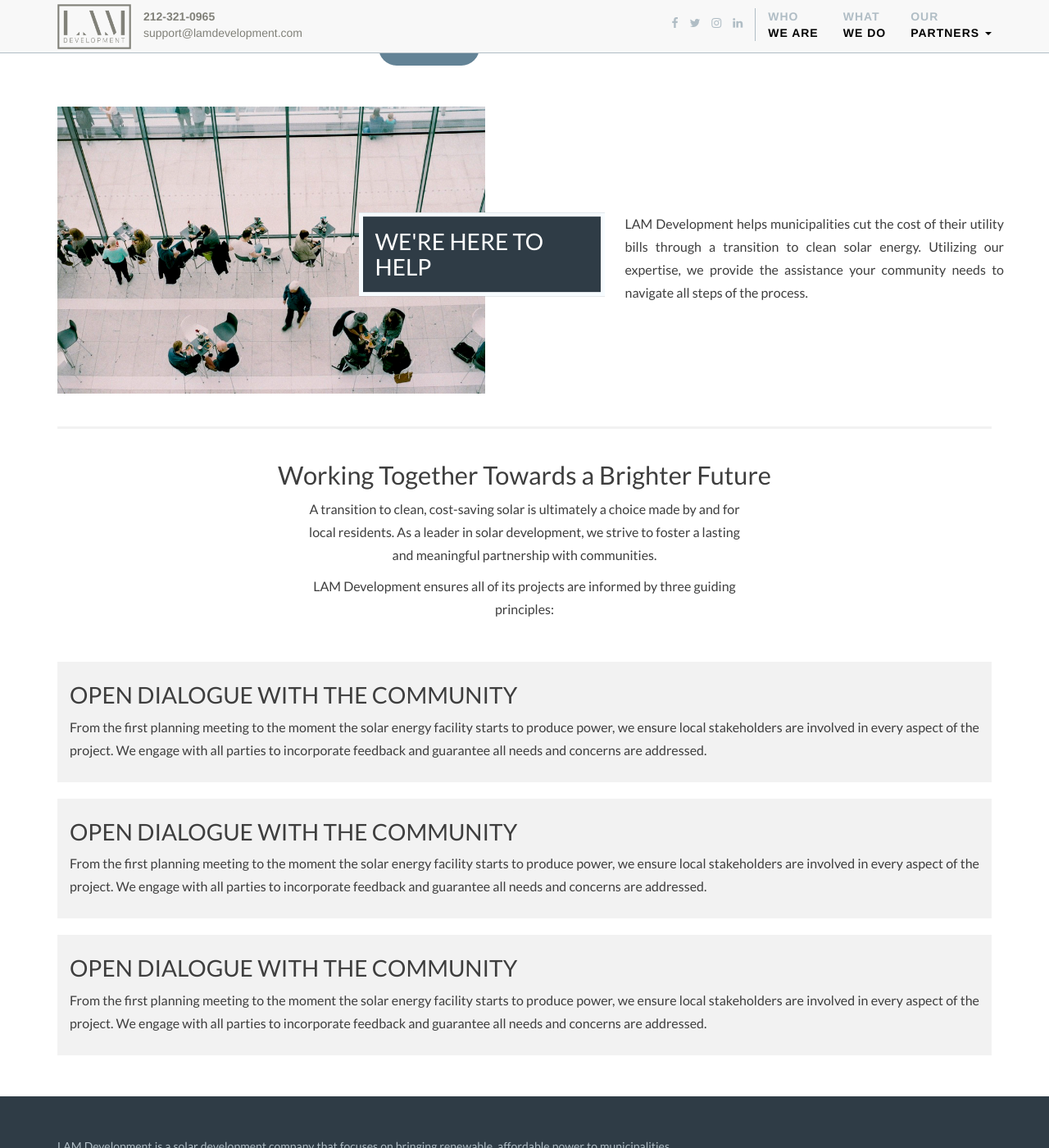
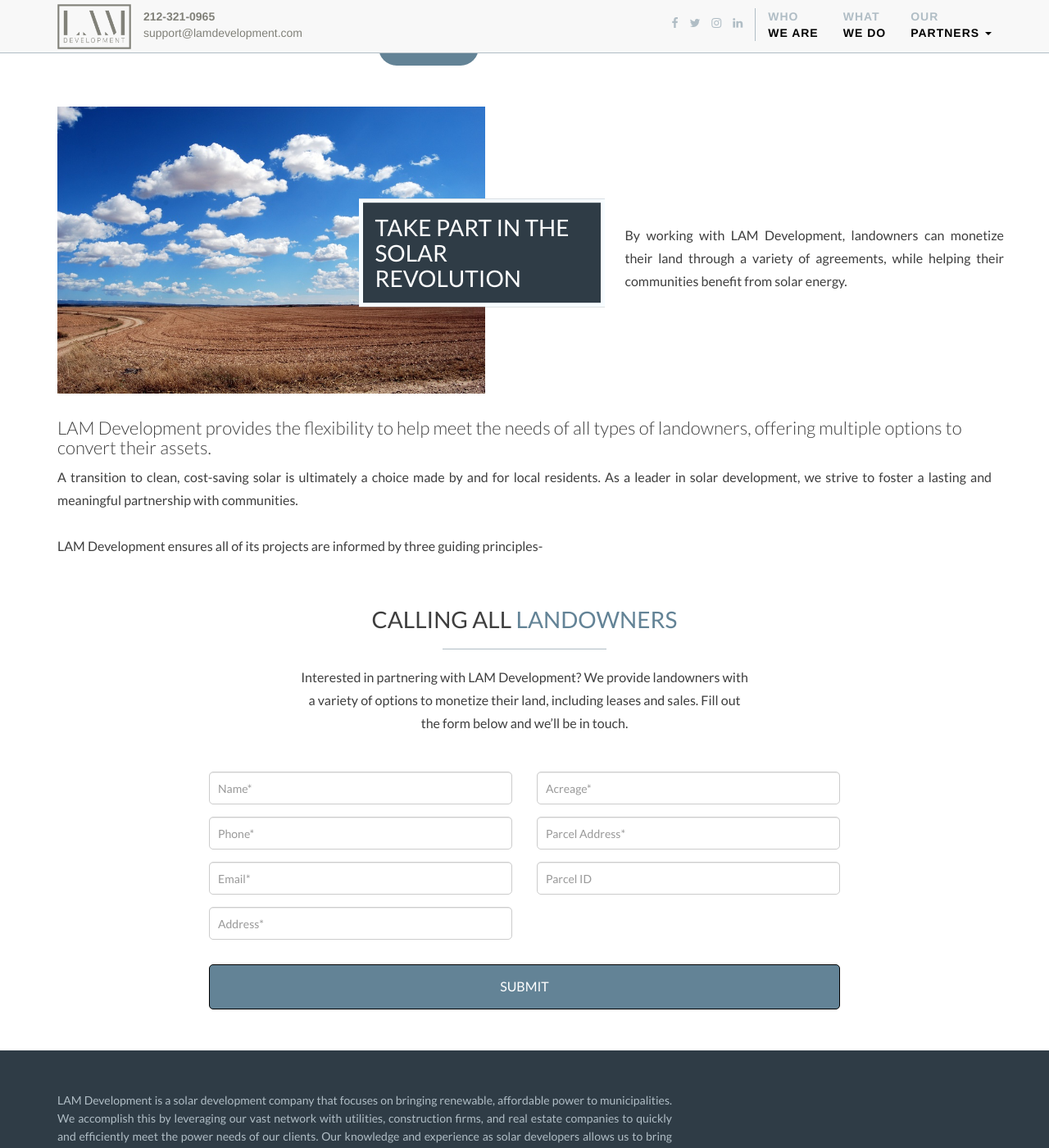
Before and after one commit to tstrand/lamdevelopment, a Jekyll site: the page built from partners.markdown, in a window 1280 px wide and 1400 px high, scrolled down 319 px. Shown: the whole window at 82% size. Built offline with Jekyll 4.4.1, drawn with Linux system fonts in a browser that asks for light colours; nearby versions of some CDN libraries.

Commit message:
partners page updates

```diff
--- a/_layouts/index.html
+++ b/_layouts/index.html
@@ -124,7 +124,7 @@
             <div class="col-lg-4 col-md-4 col-sm-4">
                 <div class="partner">
                     <div class="hovereffect">
-                        <img class="img-responsive" src="/img/land.jpeg" alt="">
+                        <img class="img-responsive" src="/img/land.jpg" alt="">
                         <a href="/partners#landowners" class="overlay">
                             <h2>Landowners</h2>
                         </a>
--- a/_layouts/partners.html
+++ b/_layouts/partners.html
@@ -4,8 +4,8 @@
 
 <div class="center">
     <ul class="nav nav-pills">
-        <li class="active"><a data-toggle="pill" href="#home">Communities</a></li>
-        <li><a data-toggle="pill" href="/partners#landowners">Landowners</a></li>
+        <li class="active"><a data-toggle="pill" href="/partners#landowners">Landowners</a></li>
+        <li><a data-toggle="pill" href="/partners#communities">Communities</a></li>
         <li><a data-toggle="pill" href="/partners#utilities">Utilities</a></li>
     </ul>
 </div>
@@ -13,30 +13,88 @@
 <div class="subsection-break"></div>
 
 <div class="tab-content">
-    <div id="home" class="tab-pane fade in active">
+    <div id="landowners" class="tab-pane fade in active">
         <div class="row">
             <div class="col-lg-7 col-md-6">
-                <div class="img-bullet" style="background-image: url(/img/people.jpg);"></div>
+                <div class="img-bullet" style="background-image: url(/img/land.jpg);"></div>
                 <h4 class="background bg-darkgrey white offset-right">{{ page.subsection1-title }}</h4>
             </div>
             <div class="col-lg-5 col-md-6">
                 <div class="text-bullet">
-                   <p class="vertical-center">{{page.subsection1-body }}</p>
+                   <p class="vertical-center">{{ page.subsection1-body }}</p>
+               </div>
+            </div>
+        </div>
+        <div class="row">
+            <div class="col-lg-12">
+                <h5 class="lowercase">{{ page.subsection1-title-2 }}</h5>
+                <p>{{ page.subsection1-body-2 }}</p>
+            </div>
+        </div>
+        <div class="subsection-break"></div>
+
+        <div class="row">
+            <div class="col-xs-12">
+                <h4 class="center">Calling all <span class="blue">Landowners<span></h4>
+                <hr class="divider">
+                <p class="center">Interested in partnering with LAM Development? We provide landowners with a variety of options to monetize their land, including leases and sales. Fill out the form below and we’ll be in touch.</p>
+            </div>
+        </div>
+        <div class="row">
+            <form id="contactForm" name="contactForm" action="">
+                <fieldset>
+                    <div class="col-lg-6 col-md-6 col-sm-6 pad-left">
+                        <div class="form-group">
+                            <input name="name" type="text" class="form-control" id="formName" placeholder="Name*" required>
+                            <input name="phone" type="text" class="form-control" id="formPhone" placeholder="Phone*" required>
+                            <input name="email" type="email" class="form-control" id="formEmail" placeholder="Email*" required>
+                            <input name="address" type="text" class="form-control" id="formAddress" placeholder="Address*" required>
+                        </div>
+                    </div>
+                    <div class="col-lg-6 col-md-6 col-sm-6 pad-right">
+                        <div class="form-group">
+                            <input name="acreage" type="text" class="form-control" id="formAcreage" placeholder="Acreage*" required>
+                            <input name="parcel" type="text" class="form-control" id="formParcel" placeholder="Parcel Address*" required>
+                            <input name="parcelID" type="text" class="form-control" id="formParcelID" placeholder="Parcel ID">
+                            <input type="hidden" name="_subject" value="New Landowner Submission"/>
+                            {% if jekyll.environment == 'development' %}
+                            <input type="hidden" name="_sendto" id="_sendto" value="tylermstrand@gmail.com"/>
+                            {% else %}
+                            <input type="hidden" name="_sendto" id="_sendto" value="{{ page.form-recipient-email }}" />
+                            {% endif %}
+                        </div>
+                    </div>
+                    <div class="col-xs-12 pad-left pad-right">
+                        <input type="submit" id="form-submit" class="form-submit" value="Submit">
+                    </div>
+                </fieldset>
+            </form>
+        </div>
+    </div>
+
+    <div id="communities" class="tab-pane fade">
+        <div class="row">
+            <div class="col-lg-7 col-md-6">
+                <div class="img-bullet" style="background-image: url(/img/people.jpg);"></div>
+                <h4 class="background bg-darkgrey white offset-right">{{ page.subsection2-title }}</h4>
+            </div>
+            <div class="col-lg-5 col-md-6">
+                <div class="text-bullet">
+                   <p class="vertical-center">{{page.subsection2-body }}</p>
                </div>
             </div>
         </div>
         <hr class="bullet-divider">
         <div class="row">
-            <h3 class="center lowercase">Working Together Towards a Brighter Future</h3>
-            <p class="center">A transition to clean, cost-saving solar is ultimately a choice made by and for local residents. As a leader in solar development, we strive to foster a lasting and meaningful partnership with communities.</p>
-            <p class="center">LAM Development ensures all of its projects are informed by three guiding principles:</p>
+            <h3 class="center lowercase">{{ page.subsection2-title-2 }}</h3>
+            <p class="center">{{ page.subsection2-body-2 }}</p>
         </div>
         <div class="subsection-break"></div>
         <div class="row">
             <div class="col-lg-12">
                 <div class="background bg-medgrey">
-                    <h4>Open Dialogue with the Community</h4>
-                    <p>From the first planning meeting to the moment the solar energy facility starts to produce power, we ensure local stakeholders are involved in every aspect of the project. We engage with all parties to incorporate feedback and guarantee all needs and concerns are addressed.</p>
+                    <h4>{{ page.subsection2-title-3 }}</h4>
+                    <p>{{ page.subsection2-body-3 }}</p>
                 </div>
             </div>
         </div>
@@ -44,8 +102,8 @@
         <div class="row">
             <div class="col-lg-12">
                 <div class="background bg-medgrey">
-                    <h4>Open Dialogue with the Community</h4>
-                    <p>From the first planning meeting to the moment the solar energy facility starts to produce power, we ensure local stakeholders are involved in every aspect of the project. We engage with all parties to incorporate feedback and guarantee all needs and concerns are addressed.</p>
+                    <h4>{{ page.subsection2-title-4 }}</h4>
+                    <p>{{ page.subsection2-body-4 }}</p>
                 </div>
             </div>
         </div>
@@ -53,30 +111,9 @@
         <div class="row">
             <div class="col-lg-12">
                 <div class="background bg-medgrey">
-                    <h4>Open Dialogue with the Community</h4>
-                    <p>From the first planning meeting to the moment the solar energy facility starts to produce power, we ensure local stakeholders are involved in every aspect of the project. We engage with all parties to incorporate feedback and guarantee all needs and concerns are addressed.</p>
+                    <h4>{{ page.subsection2-title-5 }}</h4>
+                    <p>{{ page.subsection2-body-5 }}</p>
                 </div>
-            </div>
-        </div>
-    </div>
-
-    <div id="landowners" class="tab-pane fade">
-        <div class="row">
-            <div class="col-lg-7 col-md-6">
-                <div class="img-bullet" style="background-image: url(/img/land.jpg);"></div>
-                <h4 class="background bg-darkgrey white offset-right">{{ page.subsection1-title }}</h4>
-            </div>
-            <div class="col-lg-5 col-md-6">
-                <div class="text-bullet">
-                   <p class="vertical-center">{{page.subsection1-body }}</p>
-               </div>
-            </div>
-        </div>
-        <div class="row">
-            <div class="col-lg-12">
-                <h3 class="lowercase">Working Together Towards a Brighter Future</h3>
-                <p>A transition to clean, cost-saving solar is ultimately a choice made by and for local residents. As a leader in solar development, we strive to foster a lasting and meaningful partnership with communities.</p>
-                <p>LAM Development ensures all of its projects are informed by three guiding principles:</p>
             </div>
         </div>
     </div>
@@ -85,19 +122,18 @@
         <div class="row">
             <div class="col-lg-7 col-md-6">
                 <div class="img-bullet" style="background-image: url(/img/power.jpg);"></div>
-                <h4 class="background bg-darkgrey white offset-right">{{ page.subsection1-title }}</h4>
+                <h4 class="background bg-darkgrey white offset-right">{{ page.subsection3-title }}</h4>
             </div>
             <div class="col-lg-5 col-md-6">
                 <div class="text-bullet">
-                   <p class="vertical-center">{{page.subsection1-body }}</p>
+                   <p class="vertical-center">{{ page.subsection3-body }}</p>
                </div>
             </div>
         </div>
         <div class="row">
             <div class="col-lg-12">
-                <h3 class="lowercase">Working Together Towards a Brighter Future</h3>
-                <p>A transition to clean, cost-saving solar is ultimately a choice made by and for local residents. As a leader in solar development, we strive to foster a lasting and meaningful partnership with communities.</p>
-                <p>LAM Development ensures all of its projects are informed by three guiding principles:</p>
+                <h5 class="lowercase">{{ page.subsection3-title-2 }}</h5>
+                <p>{{ page.subsection3-body-2 }}</p>
             </div>
         </div>
     </div>
--- a/index.markdown
+++ b/index.markdown
@@ -30,5 +30,6 @@
 section1-link: Read more about us &rarr;
 section2-title: We bring people together
 section2-subtitle: to create a brighter future
+form-recipient-email: land.leads@lamdevelopment.com
 layout: index
 ---
--- a/partners.markdown
+++ b/partners.markdown
@@ -5,23 +5,24 @@
 position: 0
 header-text: Our Partners
 subheader-text: We're connecting the right people through solar
-subsection1-title: We're here to help
-subsection1-body: LAM Development helps municipalities cut the cost of their utility bills through a transition to clean solar energy. Utilizing our expertise, we provide the assistance your community needs to navigate all steps of the process.
-subsection2-title: Utilities
-subsection2-body: |-
-  <ul>
-  <li>LAM Development aligns its interest with those of the utility companies in which we operate to ensure an efficient and pleasant relationship throughout the development process
-  <li>Our friendships with the utility company's employees provide us with a distinct comparative advantage to that of our competitors
-  </ul>
-subsection3-title: Communities
-subsection3-body: |-
-  <ul>
-  <li>LAM Development operates with complete transparency to foster a relationship of trust; the crux of our business
-  <li>We only operates in areas which welcome us with open arms; we are not looking to crash any parties
-  <li>We always put our clients needs first, constantly looking for creative ways to generate value for them
-  <li>This approach has helped foster invaluable relationships that last well beyond our business association
-  </ul>
-subsection4-title:
+subsection1-title: Take Part in the Solar Revolution
+subsection1-body: By working with LAM Development, landowners can monetize their land through a variety of agreements, while helping their communities benefit from solar energy.
+subsection1-title-2: LAM Development provides the flexibility to help meet the needs of all types of landowners, offering multiple options to convert their assets.
+subsection1-body-2: A transition to clean, cost-saving solar is ultimately a choice made by and for local residents. As a leader in solar development, we strive to foster a lasting and meaningful partnership with communities.<br/><br/>LAM Development ensures all of its projects are informed by three guiding principles-
+subsection2-title: We're here to help
+subsection2-body: LAM Development helps municipalities cut the cost of their utility bills through a transition to clean solar energy. Utilizing our expertise, we provide the assistance your community needs to navigate all steps of the process.
+subsection2-title-2: Working Together Towards a Brighter Future
+subsection2-body-2: A transition to clean, cost-saving solar is ultimately a choice made by and for local residents. As a leader in solar development, we strive to foster a lasting and meaningful partnership with communities.<br/><br/>LAM Development ensures all of its projects are informed by three guiding principles.
+subsection2-title-3: Open Dialogue with the Community
+subsection2-body-3: From the first planning meeting to the moment the solar energy facility starts to produce power, we ensure local stakeholders are involved in every aspect of the project. We engage with all parties to incorporate feedback and guarantee all needs and concerns are addressed.
+subsection2-title-4: A Local Focus
+subsection2-body-4: We understand that no two towns are alike, and that each project requires the careful consideration of a host of unique factors. With this in mind, we design each solar solution to maximize the benefits provided to the local community and tailor all plans according to local circumstance.
+subsection2-title-5: Lasting Commitment
+subsection2-body-5: LAM Development is here for the long term. We are focused on lasting relationships to guarantee your community’s transition to solar energy is a success for decades to come.
+subsection3-title: We Are Here to Help
+subsection3-body: The energy industry is in a state of incredible transition. As the technologies of tomorrow become the energy resources of today, there is near unlimited opportunities available.
+subsection3-title-2: However, nothing can be accomplished if we fail to include the bedrock of our energy systems - utilities.
+subsection3-body-2: This is why LAM Development works to align its interests with those of local utility companies. By working closely with the utilities whose load zones we operate in, we hope to ensure an efficient and pleasant partnership between the local community, the utility, and us.<br/><br/>As a part of every solar project we help create, Lam Development seeks to increase the benefits to both the local and regional grids.<br/><br/>Our close relationship to utility companies gives us a distinct comparative edge over our competitors, assuring the transition to renewable energy will be simple, seamless, and hassle-free.
 form-recipient-email: land.leads@lamdevelopment.com
 layout: partners
 ---
```
